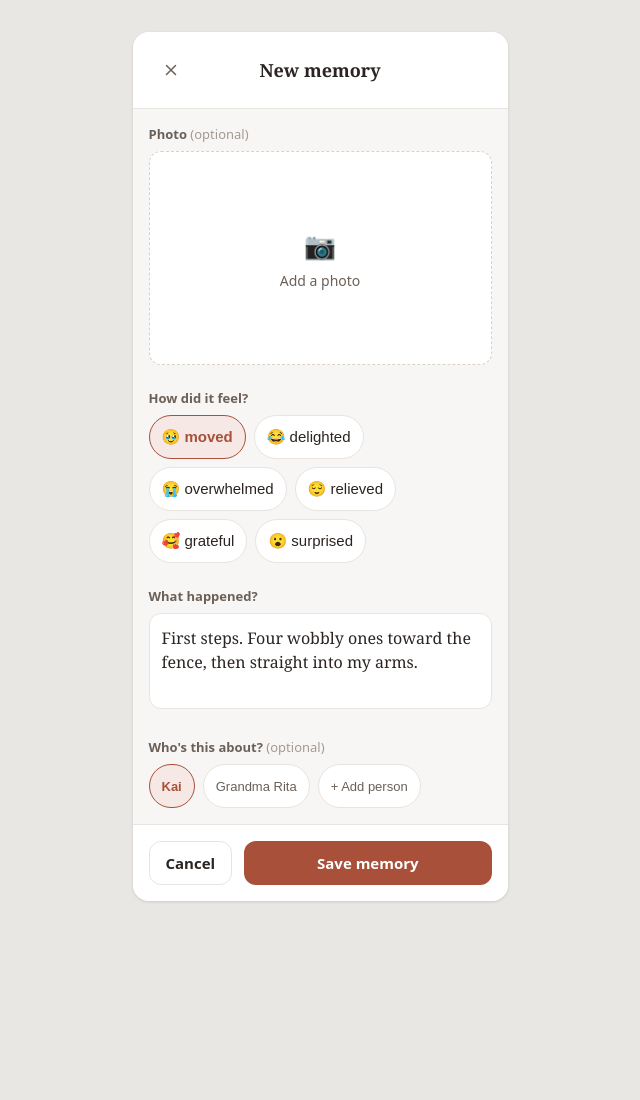
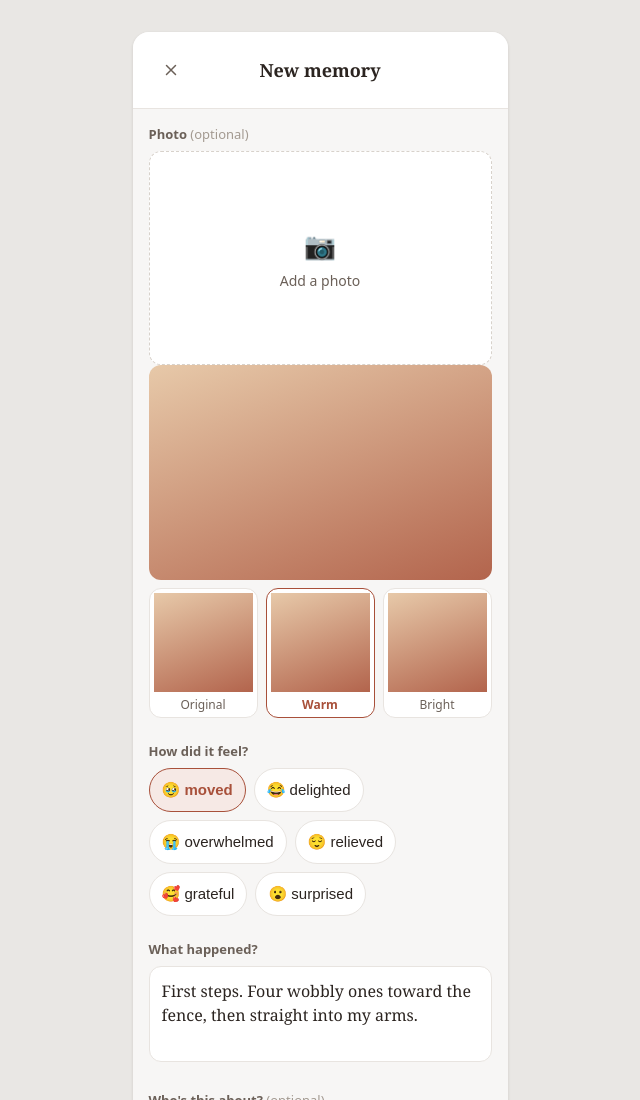
Before and after one commit to pmsoumo/aibuilder-designs, a plain HTML site: page designs/membren/design-screens/capture.html in a window 1280 px wide. Shown: the top 1100 px of the page, without its empty margins (320-960 px from the left). Before the commit the page ends 933 px from the top, so only its background shows below. Drawn offline with Linux system fonts and the light colour scheme.

Commit message:
Publish design screens [2026-09-21T15:50:19.537Z]

```diff
--- a/designs/membren/design-screens/capture.html
+++ b/designs/membren/design-screens/capture.html
@@ -32,6 +32,14 @@
 
   .field-photo-picker { width: 100%; aspect-ratio: 16/10; border: 1.5px dashed var(--border-strong); border-radius: var(--radius-md); background: var(--surface-raised); color: var(--ink-2); font-family: var(--font-sans); font-size: 14px; display: flex; flex-direction: column; align-items: center; justify-content: center; gap: var(--space-2); }
   .field-photo-picker .icon { font-size: 26px; }
+  .field-photo-preview { width: 100%; aspect-ratio: 16/10; border-radius: var(--radius-md); background: linear-gradient(160deg, #e7c9a9, #a8503a 120%); }
+
+  .field-preset-picker { display: flex; gap: var(--space-2); margin-top: var(--space-2); }
+  .preset-thumb { flex: 1; display: flex; flex-direction: column; align-items: center; gap: var(--space-1); border: 1.5px solid var(--border); border-radius: var(--radius-md); background: var(--surface-raised); padding: var(--space-1); }
+  .preset-thumb .swatch { width: 100%; aspect-ratio: 1/1; border-radius: var(--radius-sm); background: linear-gradient(160deg, #e7c9a9, #a8503a 120%); }
+  .preset-thumb span { font-family: var(--font-sans); font-size: 12px; color: var(--ink-2); }
+  .preset-thumb[data-state="selected"] { border-color: var(--primary); }
+  .preset-thumb[data-state="selected"] span { color: var(--primary); font-weight: 600; }
 
   .field-emoji-picker { display: flex; flex-wrap: wrap; gap: var(--space-2); }
   .field-emoji-picker button { min-width: 44px; min-height: 44px; padding: 0 var(--space-3); border-radius: var(--radius-full); border: 1.5px solid var(--border); background: var(--surface-raised); font-size: 15px; color: var(--ink); }
@@ -67,6 +75,13 @@
         <span class="icon">📷</span>
         Add a photo
       </button>
+      <!-- Photo selected + enhancement preset chosen (photo-enhancement-on-upload spec) -->
+      <div class="field-photo-preview" role="img" aria-label="Selected photo, Warm preset applied"></div>
+      <div class="field-preset-picker" data-component="input" data-variant="preset-picker" data-state="preset-picker" role="radiogroup" aria-label="Photo look">
+        <button type="button" class="preset-thumb"><span class="swatch"></span><span>Original</span></button>
+        <button type="button" class="preset-thumb" data-state="selected"><span class="swatch"></span><span>Warm</span></button>
+        <button type="button" class="preset-thumb"><span class="swatch"></span><span>Bright</span></button>
+      </div>
     </div>
 
     <div>
```
